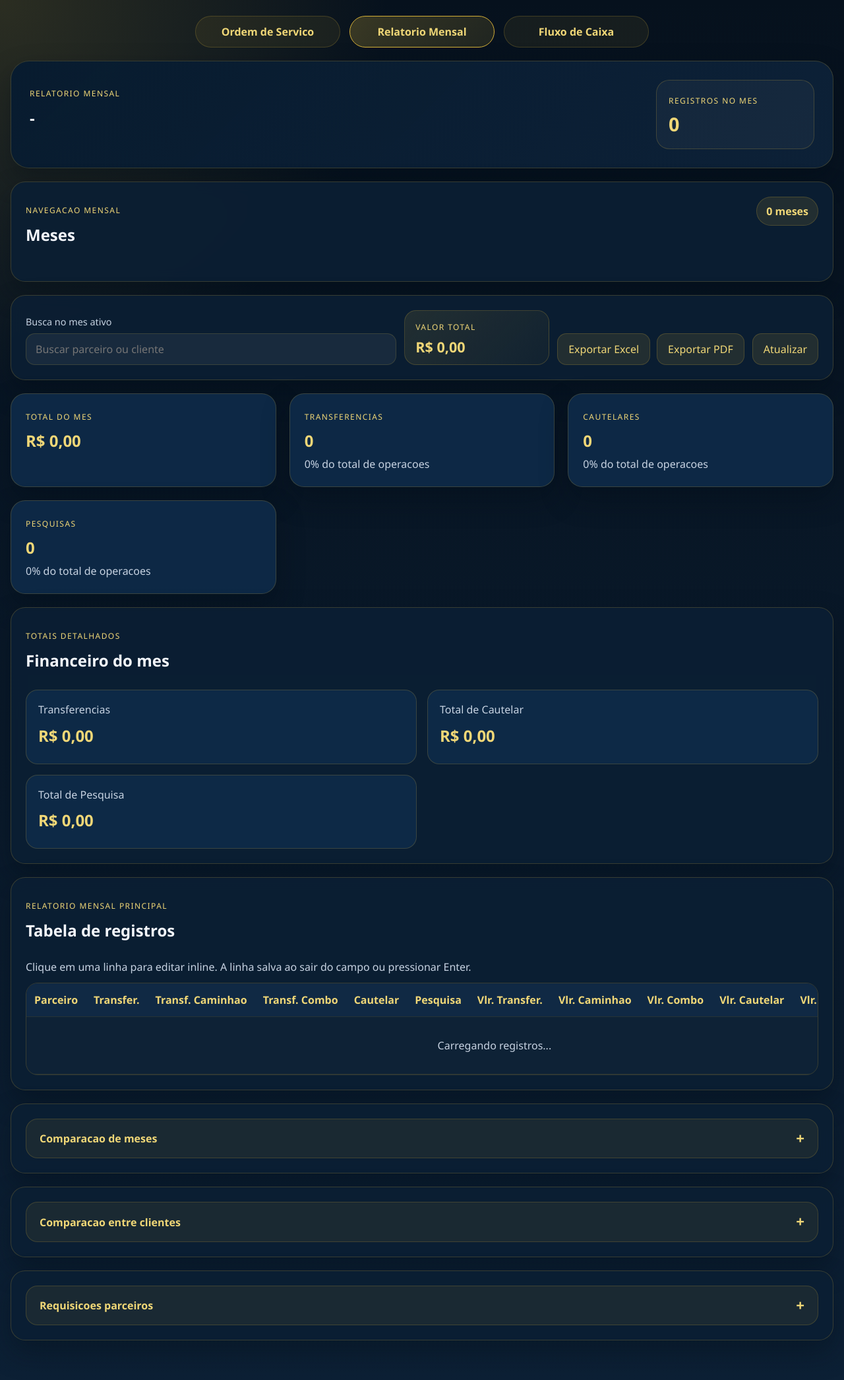
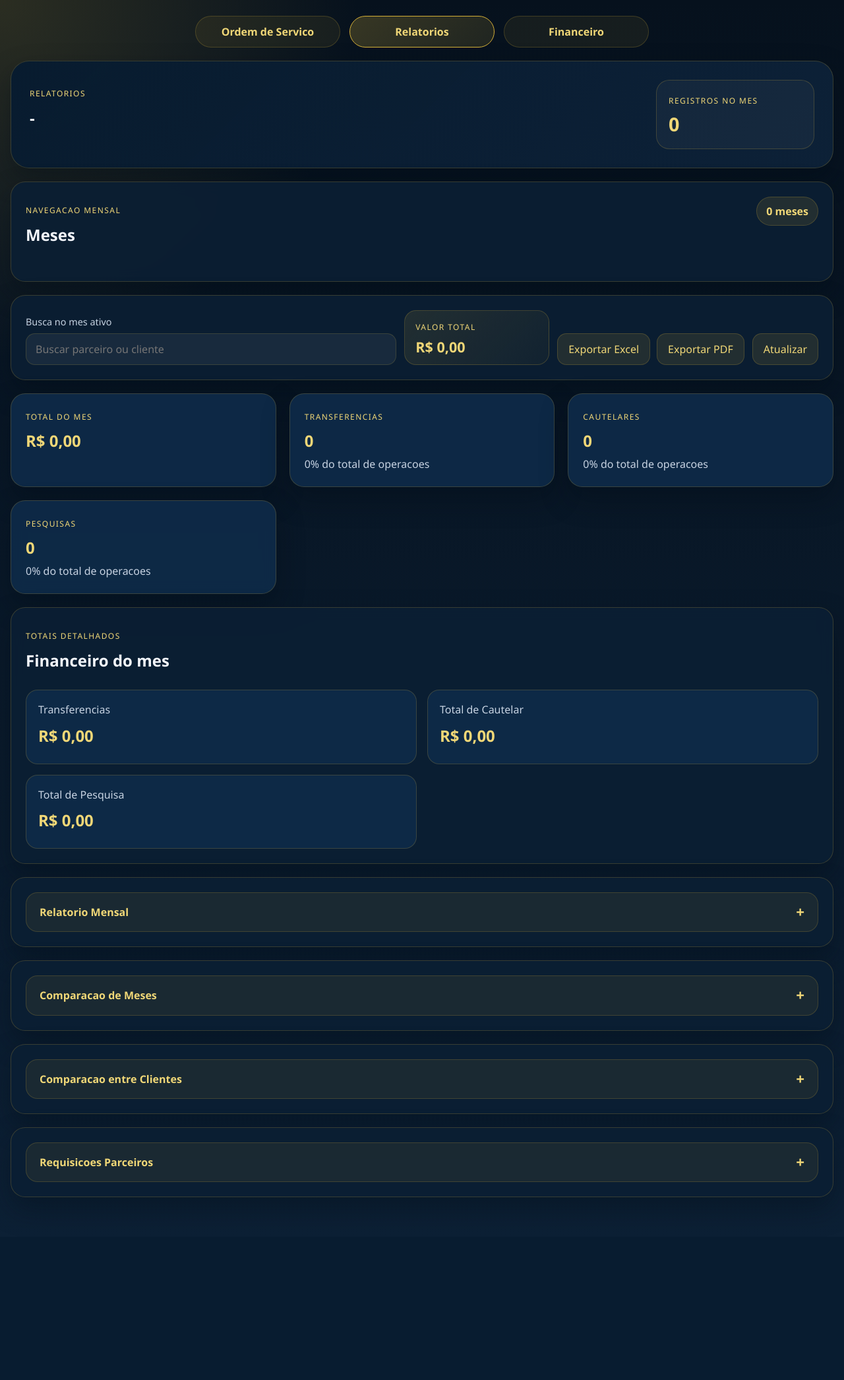
Before and after one commit to romanocmd0/pedido-ricardo, a Flask app: page / in a window 1280 px wide. Shown: the whole page at 66% size. After the commit the page ends 1814 px from the top, so only its background shows below. Run offline with Flask 3, Linux system fonts and the light colour scheme; the visitor is signed in with stand-in values (Sample User, id 1); data comes from the database, SQL or seed files in the repository; data that the repository does not hold is empty.

Commit message:
Add files via upload

```diff
--- a/2026-04-17-files-mentioned-by-the-user-pedido-2/templates/cash_flow.html
+++ b/2026-04-17-files-mentioned-by-the-user-pedido-2/templates/cash_flow.html
@@ -3,15 +3,15 @@
   <head>
     <meta charset="UTF-8" />
     <meta name="viewport" content="width=device-width, initial-scale=1.0" />
-    <title>Fluxo de Caixa</title>
+    <title>Financeiro</title>
     <link rel="stylesheet" href="{{ url_for('static', filename='styles.css') }}" />
   </head>
   <body>
     <main class="layout">
       <nav class="top-nav">
         <a class="nav-button" href="/service-order">Ordem de Servico</a>
-        <a class="nav-button" href="/">Relatorio Mensal</a>
-        <a class="nav-button is-active" href="/cash-flow">Fluxo de Caixa</a>
+        <a class="nav-button" href="/">Relatorios</a>
+        <a class="nav-button is-active" href="/cash-flow">Financeiro</a>
       </nav>
 
       <section class="hero">
--- a/2026-04-17-files-mentioned-by-the-user-pedido-2/templates/client_comparison.html
+++ b/2026-04-17-files-mentioned-by-the-user-pedido-2/templates/client_comparison.html
@@ -11,13 +11,13 @@
     <main class="layout">
       <nav class="top-nav">
         <a class="nav-button" href="/service-order">Ordem de Servico</a>
-        <a class="nav-button" href="/">Relatorio Mensal</a>
-        <a class="nav-button" href="/cash-flow">Fluxo de Caixa</a>
+        <a class="nav-button" href="/">Relatorios</a>
+        <a class="nav-button" href="/cash-flow">Financeiro</a>
       </nav>
 
       <section class="hero">
         <div>
-          <p class="eyebrow">Relatorio Mensal</p>
+          <p class="eyebrow">Relatorios</p>
           <h1>Comparacao entre Clientes</h1>
         </div>
         <div class="hero-card">
--- a/2026-04-17-files-mentioned-by-the-user-pedido-2/templates/comparison.html
+++ b/2026-04-17-files-mentioned-by-the-user-pedido-2/templates/comparison.html
@@ -11,13 +11,13 @@
     <main class="layout">
       <nav class="top-nav">
         <a class="nav-button" href="/service-order">Ordem de Servico</a>
-        <a class="nav-button" href="/">Relatorio Mensal</a>
-        <a class="nav-button" href="/cash-flow">Fluxo de Caixa</a>
+        <a class="nav-button" href="/">Relatorios</a>
+        <a class="nav-button" href="/cash-flow">Financeiro</a>
       </nav>
 
       <section class="hero">
         <div>
-          <p class="eyebrow">Relatorio Mensal</p>
+          <p class="eyebrow">Relatorios</p>
           <h1>Comparacao de Meses</h1>
         </div>
         <div class="hero-card">
--- a/2026-04-17-files-mentioned-by-the-user-pedido-2/templates/index.html
+++ b/2026-04-17-files-mentioned-by-the-user-pedido-2/templates/index.html
@@ -3,7 +3,7 @@
   <head>
     <meta charset="UTF-8" />
     <meta name="viewport" content="width=device-width, initial-scale=1.0" />
-    <title>Relatorio Mensal</title>
+    <title>Relatorios</title>
     <link rel="stylesheet" href="{{ url_for('static', filename='styles.css') }}" />
     <script src="https://cdn.jsdelivr.net/npm/chart.js"></script>
   </head>
@@ -11,13 +11,13 @@
     <main class="layout">
       <nav class="top-nav">
         <a class="nav-button" href="/service-order">Ordem de Servico</a>
-        <a class="nav-button is-active" href="/">Relatorio Mensal</a>
-        <a class="nav-button" href="/cash-flow">Fluxo de Caixa</a>
+        <a class="nav-button is-active" href="/">Relatorios</a>
+        <a class="nav-button" href="/cash-flow">Financeiro</a>
       </nav>
 
       <section class="hero">
         <div>
-          <p class="eyebrow">Relatorio Mensal</p>
+          <p class="eyebrow">Relatorios</p>
           <h1 id="active-month-title">-</h1>
         </div>
         <div class="hero-card">
@@ -102,7 +102,11 @@
         </div>
       </section>
 
-      <section class="panel report-section">
+      <section class="panel report-section accordion-section" data-accordion-section="monthly-report">
+        <button class="accordion-toggle" type="button" data-accordion-toggle>
+          <span>Relatorio Mensal</span>
+        </button>
+        <div class="accordion-content" data-accordion-content>
           <div class="section-header">
             <div>
               <p class="section-tag">Relatorio mensal principal</p>
@@ -138,11 +142,12 @@
               </tbody>
             </table>
           </div>
+        </div>
       </section>
 
       <section class="panel report-section accordion-section" data-accordion-section="comparison">
         <button class="accordion-toggle" type="button" data-accordion-toggle>
-          <span>Comparacao de meses</span>
+          <span>Comparacao de Meses</span>
         </button>
         <div class="accordion-content" data-accordion-content>
           <div class="section-header">
@@ -280,7 +285,7 @@
 
       <section class="panel report-section accordion-section" data-accordion-section="clients">
         <button class="accordion-toggle" type="button" data-accordion-toggle>
-          <span>Comparacao entre clientes</span>
+          <span>Comparacao entre Clientes</span>
         </button>
         <div class="accordion-content" data-accordion-content>
           <div class="section-header">
@@ -358,7 +363,7 @@
 
       <section class="panel report-section accordion-section" data-accordion-section="requests">
         <button class="accordion-toggle" type="button" data-accordion-toggle>
-          <span>Requisicoes parceiros</span>
+          <span>Requisicoes Parceiros</span>
         </button>
         <div class="accordion-content" data-accordion-content>
           <div class="section-header">
--- a/2026-04-17-files-mentioned-by-the-user-pedido-2/templates/partner_requests.html
+++ b/2026-04-17-files-mentioned-by-the-user-pedido-2/templates/partner_requests.html
@@ -10,8 +10,8 @@
     <main class="layout">
       <nav class="top-nav">
         <a class="nav-button" href="/service-order">Ordem de Servico</a>
-        <a class="nav-button" href="/">Relatorio Mensal</a>
-        <a class="nav-button" href="/cash-flow">Fluxo de Caixa</a>
+        <a class="nav-button" href="/">Relatorios</a>
+        <a class="nav-button" href="/cash-flow">Financeiro</a>
       </nav>
 
       <section class="hero">
--- a/2026-04-17-files-mentioned-by-the-user-pedido-2/templates/service_order.html
+++ b/2026-04-17-files-mentioned-by-the-user-pedido-2/templates/service_order.html
@@ -10,8 +10,8 @@
     <main class="layout">
       <nav class="top-nav">
         <a class="nav-button is-active" href="/service-order">Ordem de Servico</a>
-        <a class="nav-button" href="/">Relatorio Mensal</a>
-        <a class="nav-button" href="/cash-flow">Fluxo de Caixa</a>
+        <a class="nav-button" href="/">Relatorios</a>
+        <a class="nav-button" href="/cash-flow">Financeiro</a>
       </nav>
 
       <section class="hero">
```
Lines whose indentation alone changed are shown as unchanged.
